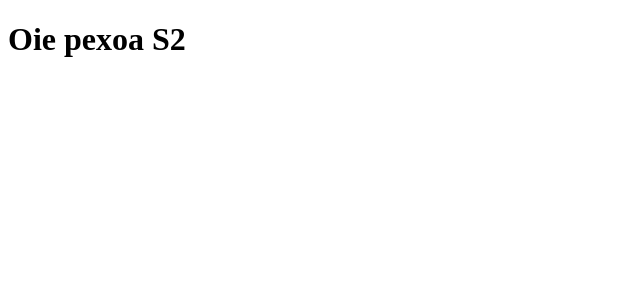
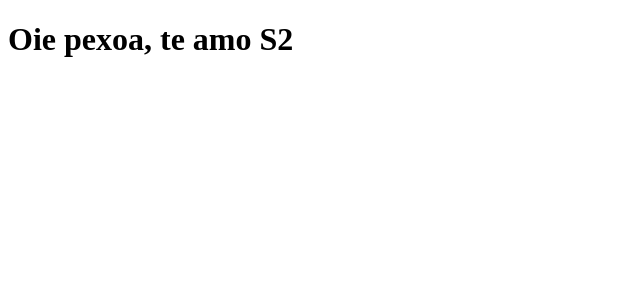
Before and after one commit to SHEFEeee/clone-tabnews, a Next.js app: page / in a window 1280 px wide. Shown: the top 300 px of the page, without its empty margins (0-640 px from the left). Built offline with nearby package versions, Linux system fonts and the light colour scheme.

Commit message:
alterando mensagem

```diff
--- a/pages/index.js
+++ b/pages/index.js
@@ -1,5 +1,5 @@
 function Home(){
-    return <h1>Oie pexoa S2</h1>
+    return <h1>Oie pexoa, te amo S2</h1>
 }
 
 export default Home;
```
